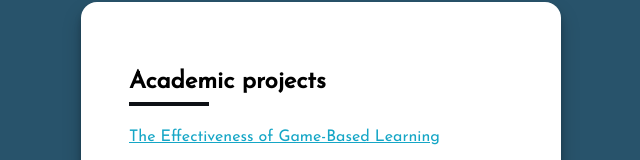
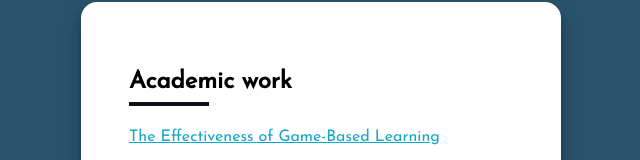
Before and after one commit to benaubin/benaubin.com, a Next.js app: page / in a window 1280 px wide. Shown: the part 2346-2506 px from the top of the page, without its empty margins (319-959 px from the left). Built offline with nearby package versions, Linux system fonts and the light colour scheme.

Commit message:
Academic work -> Academic Projects

```diff
--- a/pages/index.tsx
+++ b/pages/index.tsx
@@ -99,7 +99,7 @@ const Home = () => (
     </div>
 
     <div className="card">
-      <h2>Academic projects</h2>
+      <h2>Academic work</h2>
 
       <p>
         <a target="_blank" href="https://docs.google.com/document/d/1zVgf5JmcxWKTeKl7QaSNr0f9yNlIET4zseYCf5Y5ub0/edit?usp=sharing">
```
